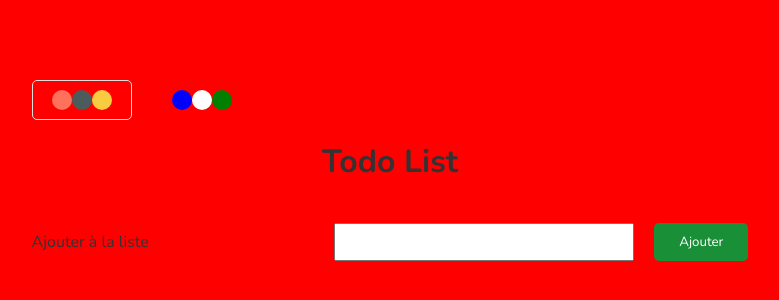
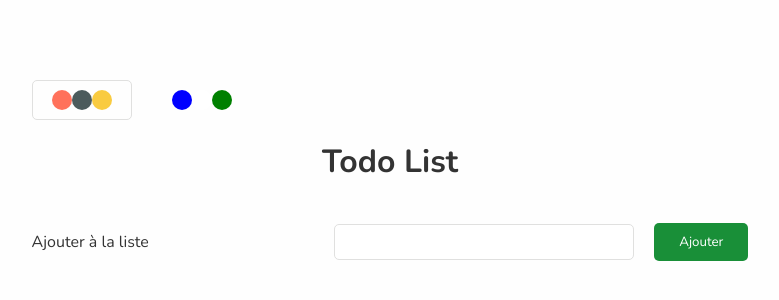
Before and after one commit to krauzeure/todo-next, a Next.js app: page / in a window 1280 px wide. Shown: the top 300 px of the page, without its empty margins (250-1029 px from the left). Built offline with nearby package versions, Linux system fonts and the light colour scheme.

Commit message:
Replacing colors with variables to set up theme change

```diff
--- a/components/AddItem/AddItem.module.css
+++ b/components/AddItem/AddItem.module.css
@@ -20,7 +20,7 @@
 }
 
 .container input:nth-child(2) {
-    background-color: #198f38;
+    background-color: var(--add);
     border: none;
     color: white;
     padding: 10px 25px;
@@ -29,3 +29,10 @@
     border-radius: 5px;
     cursor: pointer;
 }
+
+.textInput {
+    background-color: var(--input-bg);
+    border: 1px solid var(--border);
+    border-radius: 5px;
+    color: var(--main);
+}
--- a/components/AddItem/AddItem.tsx
+++ b/components/AddItem/AddItem.tsx
@@ -24,7 +24,7 @@ export default function AddItem() {
         <label htmlFor='addItem'>Ajouter à la liste</label>
         <div>
           <input
-            className={nunito.className}
+            className={`${nunito.className} ${styles.textInput}`}
             type='text'
             id='addItem'
             value={newItem}
--- a/components/ListItem/ListItem.module.css
+++ b/components/ListItem/ListItem.module.css
@@ -2,14 +2,14 @@
     display: flex;
     justify-content: space-between;
     align-items: center;
-    border: 1px solid #e0e0df;
+    border: 1px solid var(--border);
     padding: 15px 25px;
     border-radius: 5px;
     margin: 20px 0;
 }
 
 .listItem button {
-    background-color: #b72121;
+    background-color: var(--delete);
     border: none;
     color: white;
     padding: 10px 25px;
--- a/components/Theme/Theme.module.css
+++ b/components/Theme/Theme.module.css
@@ -8,7 +8,7 @@
 }
 
 .SelectedTheme {
-    border: 1px solid #e0e0df;
+    border: 1px solid var(--border);
     border-radius: 5px;
 }
 
--- a/styles/globals.css
+++ b/styles/globals.css
@@ -7,10 +7,12 @@
 } */
 
 .classic-theme {
-  --primary: red;
+  --primary: #fefefe;
   --secondary: #333;
   --add: #198f38;
   --delete: #b72121;
+  --border: #e0e0df;
+  --input-bg: #fff;
 }
 
 * {
```
